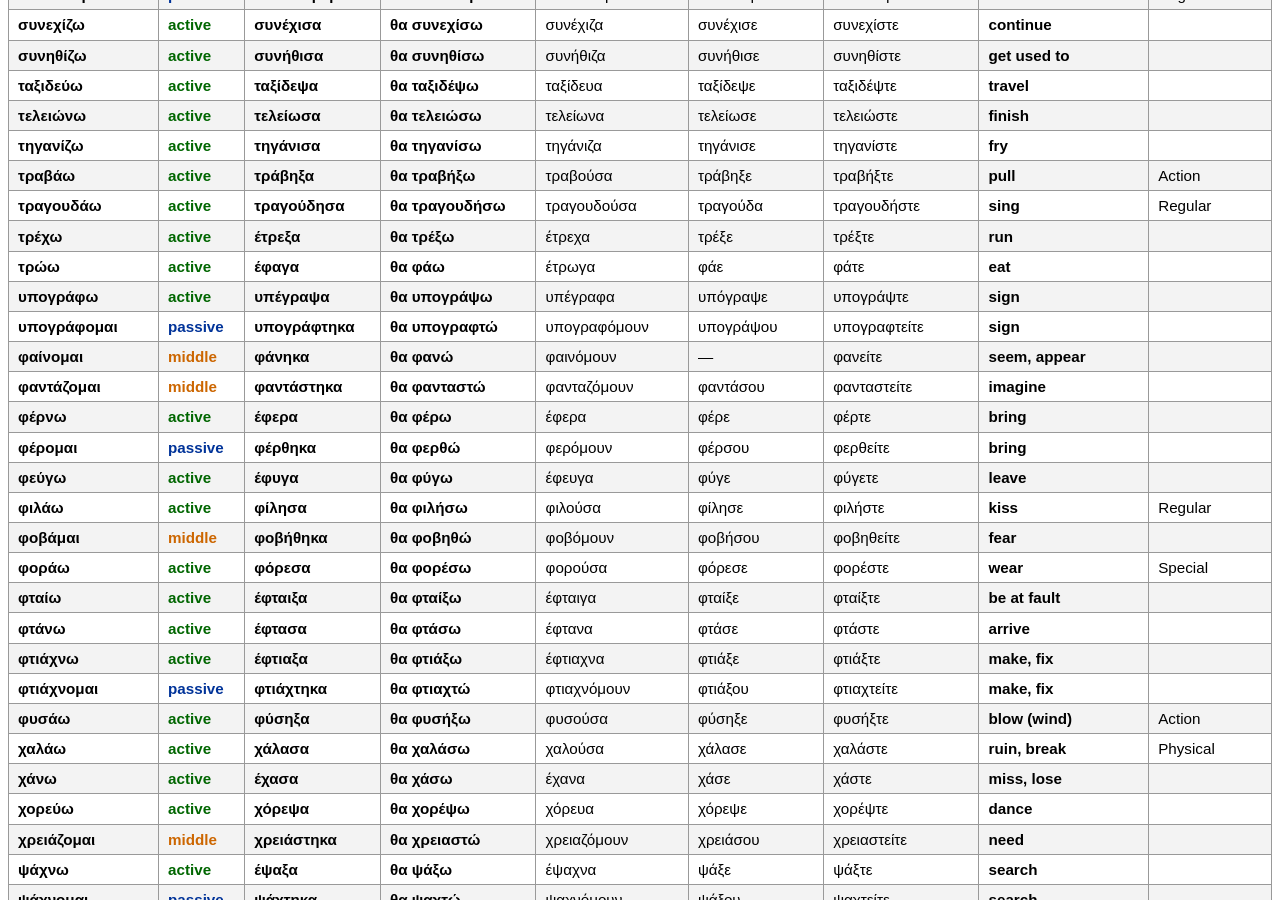
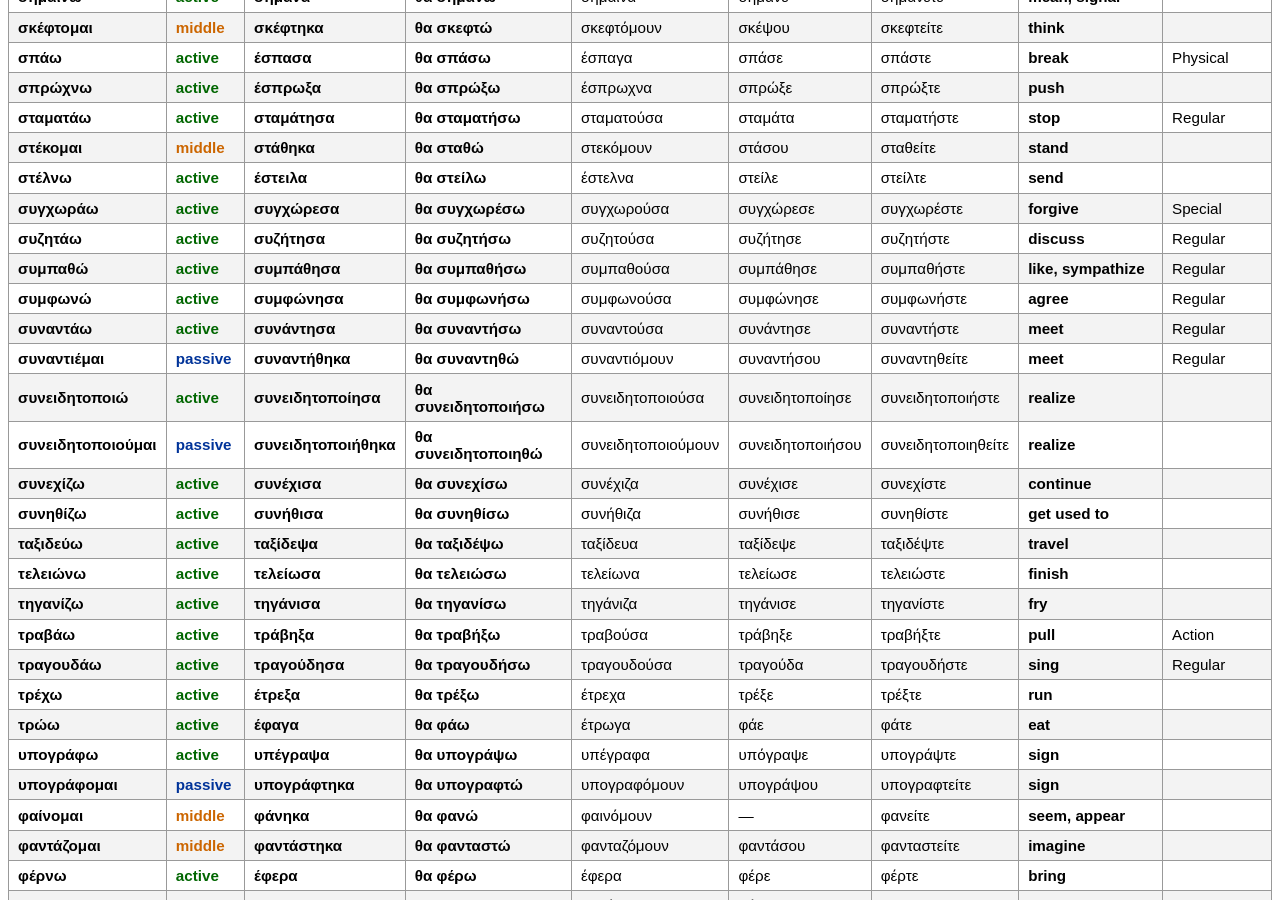
Before and after one commit to audetto/greek, a Jekyll site: the page built from verbs.md, in a window 1280 px wide and 900 px high, scrolled down 5056 px. Built offline with Jekyll 4.4.1, drawn with Linux system fonts in a browser that asks for light colours; some of the changed text lies outside the part shown.

Commit message:
More verbs
Signed-off-by: Andrea Odetti <mariofutire@gmail.com>

```diff
--- a/_data/verbs.yml
+++ b/_data/verbs.yml
@@ -2413,3 +2413,107 @@
       imperative:
         singular: —
         plural: —
+
+- lemma: συμπαθώ
+  sort_key: συμπαθω
+  meaning: like, sympathize
+  category: Regular
+  voices:
+    active:
+      present: συμπαθώ
+      imperfect: συμπαθούσα
+      aorist: συμπάθησα
+      aorist_subjunctive: συμπαθήσω
+      imperative:
+        singular: συμπάθησε
+        plural: συμπαθήστε
+
+- lemma: αντιπαθώ
+  sort_key: αντιπαθω
+  meaning: dislike, detest
+  category: Regular
+  voices:
+    active:
+      present: αντιπαθώ
+      imperfect: αντιπαθούσα
+      aorist: αντιπάθησα
+      aorist_subjunctive: αντιπαθήσω
+      imperative:
+        singular: αντιπάθησε
+        plural: αντιπαθήστε
+
+- lemma: συνειδητοποιώ
+  sort_key: συνειδητοποιω
+  meaning: realize
+  voices:
+    active:
+      present: συνειδητοποιώ
+      imperfect: συνειδητοποιούσα
+      aorist: συνειδητοποίησα
+      aorist_subjunctive: συνειδητοποιήσω
+      imperative:
+        singular: συνειδητοποίησε
+        plural: συνειδητοποιήστε
+    passive:
+      present: συνειδητοποιούμαι
+      imperfect: συνειδητοποιούμουν
+      aorist: συνειδητοποιήθηκα
+      aorist_subjunctive: συνειδητοποιηθώ
+      imperative:
+        singular: συνειδητοποιήσου
+        plural: συνειδητοποιηθείτε
+
+- lemma: αντιλέγω
+  sort_key: αντιλεγω
+  meaning: contradict, object
+  voices:
+    active:
+      present: αντιλέγω
+      imperfect: αντέλεγα
+      aorist: αντείπα
+      aorist_subjunctive: αντιπώ
+      imperative:
+        singular: —
+        plural: —
+
+- lemma: επαναλαμβάνω
+  sort_key: επαναλαμβανω
+  meaning: repeat
+  voices:
+    active:
+      present: επαναλαμβάνω
+      imperfect: επανελάμβανα
+      aorist: επανέλαβα
+      aorist_subjunctive: επαναλάβω
+      imperative:
+        singular: επανάλαβε
+        plural: επαναλάβετε
+    passive:
+      present: επαναλαμβάνομαι
+      imperfect: επαναλαμβανόμουν
+      aorist: επαναλήφθηκα
+      aorist_subjunctive: επαναληφθώ
+      imperative:
+        singular: επαναλήψου
+        plural: επαναληφθείτε
+
+- lemma: ντύνω
+  sort_key: ντυνω
+  meaning: dress
+  voices:
+    active:
+      present: ντύνω
+      imperfect: έντυνα
+      aorist: έντυσα
+      aorist_subjunctive: ντύσω
+      imperative:
+        singular: ντύσε
+        plural: ντύστε
+    passive:
+      present: ντύνομαι
+      imperfect: ντυνόμουν
+      aorist: ντύθηκα
+      aorist_subjunctive: ντυθώ
+      imperative:
+        singular: ντύσου
+        plural: ντυθείτε
```
